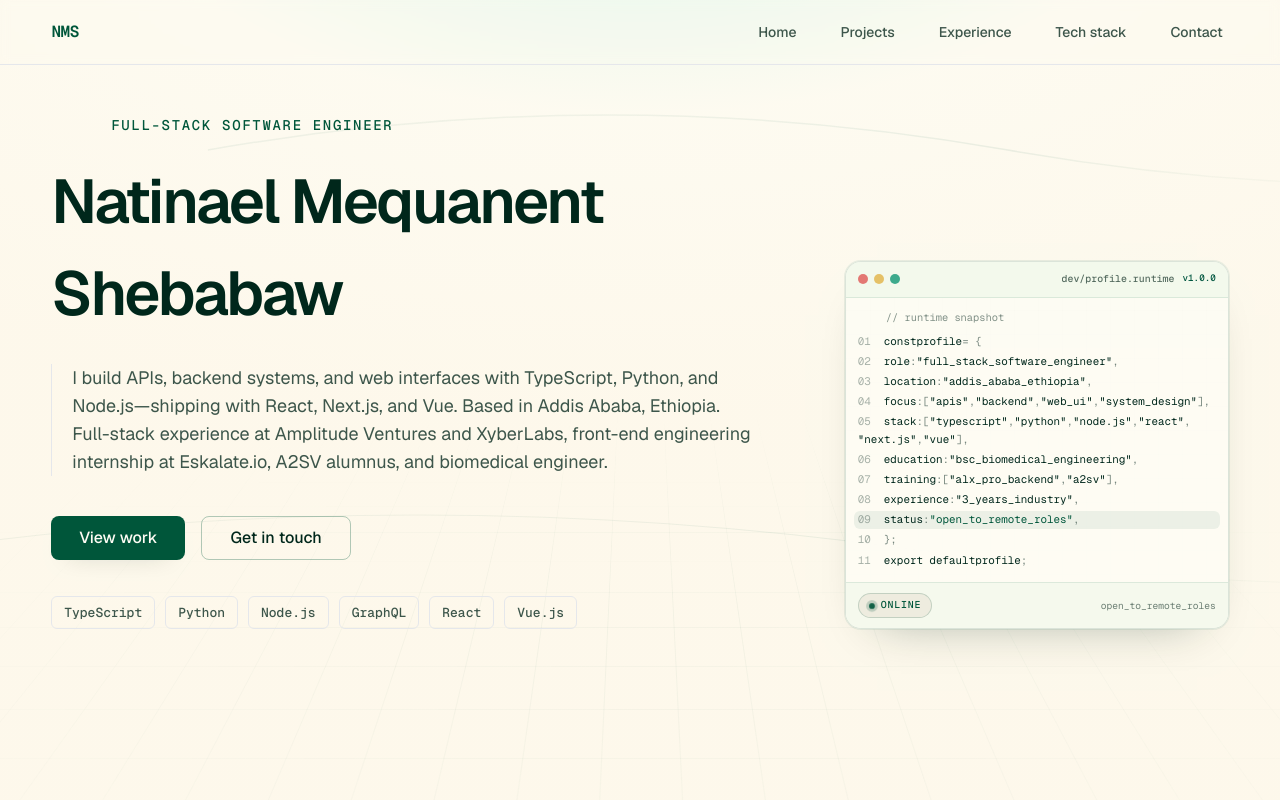
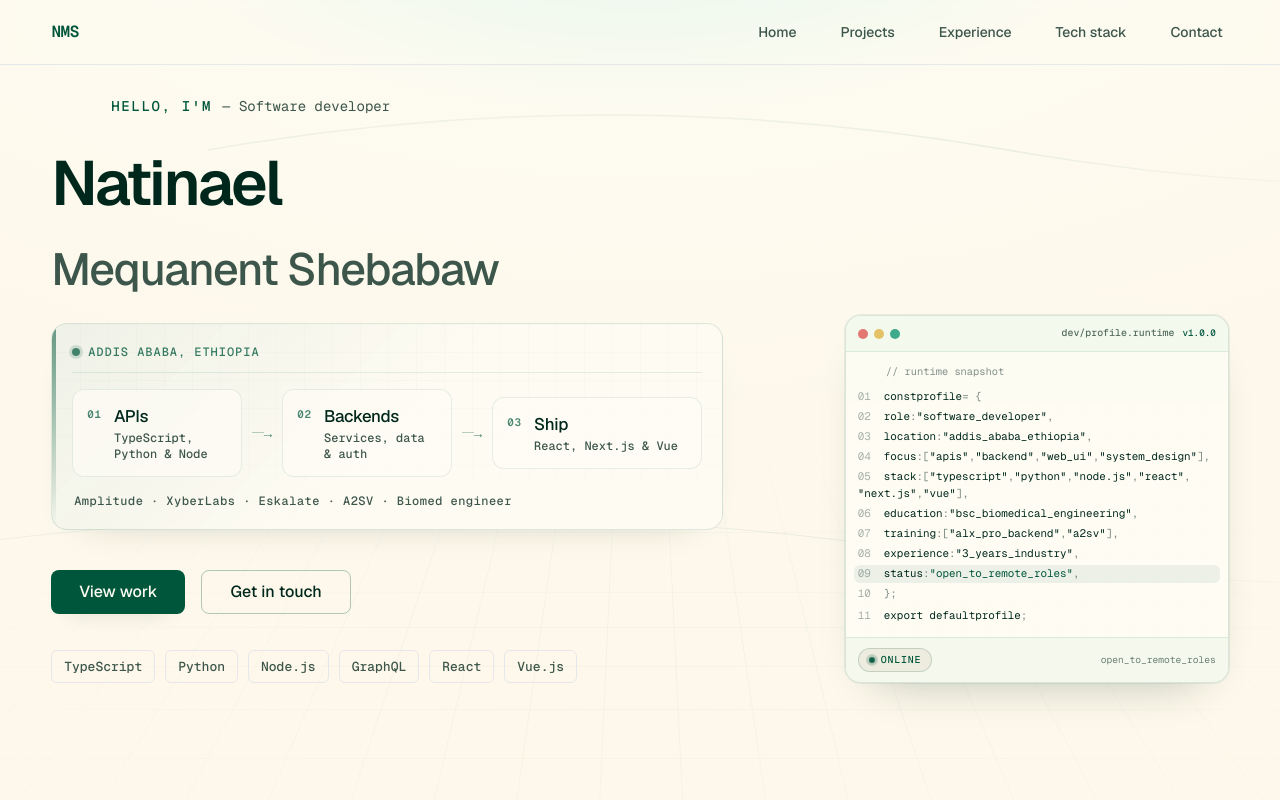
Before and after one commit to natinael96/portfolio, a Vue app: page / in a window 1280 px wide. Shown: the top 800 px of the page. Built offline with nearby package versions, Linux system fonts and the light colour scheme.

Commit message:
Update site content and styles: revise role label and meta description for clarity, enhance HeroSection layout with new greeting and display name, and introduce heroIntro object for improved content structure and presentation.

```diff
--- a/index.html
+++ b/index.html
@@ -7,8 +7,8 @@
     <link rel="icon" type="image/svg+xml" href="/favicon.svg" />
     <link rel="apple-touch-icon" href="/favicon.svg" />
     <meta name="viewport" content="width=device-width, initial-scale=1.0" />
-    <meta name="description" content="Natinael Mequanent Shebabaw — full-stack engineer in Addis Ababa building APIs, backend systems, and web interfaces with TypeScript, Python, Node.js, React, Next.js, and Vue." />
-    <title>Natinael Mequanent Shebabaw · Full-stack engineer</title>
+    <meta name="description" content="Natinael Mequanent Shebabaw — software developer in Addis Ababa. APIs, backends, and web interfaces with TypeScript, Python, Node.js, React, Next.js, and Vue." />
+    <title>Natinael Mequanent Shebabaw · Software developer</title>
   </head>
   <body>
     <div id="app"></div>
--- a/src/components/HeroSection.vue
+++ b/src/components/HeroSection.vue
@@ -16,22 +16,63 @@
           >
             <span class="h-px w-8 sm:w-12 bg-accent/25 shrink-0" aria-hidden="true" />
             <p class="font-mono text-xs sm:text-sm font-medium tracking-[0.12em] uppercase text-accent">
-              {{ site.roleLabel }}
+              {{ heroIntro.greeting }}
+              <span class="text-foreground-light normal-case tracking-normal font-normal">
+                — {{ site.roleLabel }}
+              </span>
             </p>
           </div>
+
           <h1
-            class="font-display text-[clamp(2.3rem,5vw,3.85rem)] font-semibold tracking-[-0.04em] text-balance mb-6 max-w-[22ch] lg:max-w-[20ch] xl:max-w-none text-foreground"
+            class="font-display text-[clamp(2.35rem,5.2vw,3.9rem)] font-semibold tracking-[-0.04em] text-balance mb-5 max-w-[22ch] lg:max-w-[20ch] xl:max-w-none text-foreground"
             v-motion-slide-top
           >
-            {{ site.name }}
+            <span class="block">{{ heroIntro.displayName.primary }}</span>
+            <span
+              class="block text-[0.68em] sm:text-[0.72em] font-medium text-foreground-light tracking-[-0.03em] mt-1 sm:mt-1.5"
+            >
+              {{ heroIntro.displayName.secondary }}
+            </span>
           </h1>
 
-          <p
-            class="text-base sm:text-lg text-foreground-light max-w-[66ch] leading-relaxed mb-9 lg:mb-10 lg:border-l lg:border-accent/15 lg:pl-5"
-            v-motion-slide-bottom
+          <div
+            class="hero-signal mb-9 lg:mb-10"
+            v-motion-fade
           >
-            {{ site.bio }}
-          </p>
+            <div class="hero-signal-accent" aria-hidden="true" />
+
+            <div class="hero-signal-location">
+              <span class="hero-signal-dot" aria-hidden="true" />
+              <span>{{ heroIntro.manifesto.location }}</span>
+            </div>
+
+            <ol class="hero-signal-steps">
+              <li
+                v-for="(step, index) in heroIntro.manifesto.steps"
+                :key="step.label"
+                class="hero-signal-step"
+              >
+                <div class="hero-signal-step-inner">
+                  <span class="hero-signal-index">{{ step.index }}</span>
+                  <div class="hero-signal-step-copy">
+                    <span class="hero-signal-label">{{ step.label }}</span>
+                    <span class="hero-signal-detail">{{ step.detail }}</span>
+                  </div>
+                </div>
+
+                <span
+                  v-if="index < heroIntro.manifesto.steps.length - 1"
+                  class="hero-signal-connector"
+                  aria-hidden="true"
+                >
+                  <span class="hero-signal-connector-line" />
+                  <span class="hero-signal-connector-arrow">→</span>
+                </span>
+              </li>
+            </ol>
+
+            <p class="hero-signal-footnote">{{ heroIntro.footnote }}</p>
+          </div>
 
           <div
             class="flex flex-wrap items-center justify-center lg:justify-start gap-3 sm:gap-4 mb-9"
@@ -143,7 +184,7 @@
 </template>
 
 <script setup lang="ts">
-import { devProfile, heroTech, site } from '../content/site'
+import { devProfile, heroIntro, heroTech, site } from '../content/site'
 
 const scrollTo = (id: string) => {
   const element = document.getElementById(id)
--- a/src/content/site.ts
+++ b/src/content/site.ts
@@ -4,13 +4,12 @@
 
 export const site = {
   name: 'Natinael Mequanent Shebabaw',
-  roleLabel: 'Full-stack software engineer',
-  bio: 'I build APIs, backend systems, and web interfaces with TypeScript, Python, and Node.js—shipping with React, Next.js, and Vue. Based in Addis Ababa, Ethiopia. Full-stack experience at Amplitude Ventures and XyberLabs, front-end engineering internship at Eskalate.io, A2SV alumnus, and biomedical engineer.',
+  roleLabel: 'Software developer',
   email: 'natinael.96@gmail.com',
   meta: {
-    title: 'Natinael Mequanent Shebabaw · Full-stack engineer',
+    title: 'Natinael Mequanent Shebabaw · Software developer',
     description:
-      'Full-stack engineer in Addis Ababa building APIs, backend systems, and web interfaces with TypeScript, Python, Node.js, React, Next.js, and Vue.',
+      'Software developer in Addis Ababa—APIs, backends, and web interfaces with TypeScript, Python, Node.js, React, Next.js, and Vue. Amplitude Ventures, XyberLabs, Eskalate.io, A2SV, biomedical engineering.',
   },
   social: {
     github: 'https://github.com/natinael96',
@@ -54,7 +53,7 @@ const projectsUnordered: Project[] = [
     id: 'nexus',
     title: 'ALX Project Nexus',
     description:
-      'Full-stack product work across a dedicated API/backend repo and a separate frontend app—end-to-end features, integration, and delivery.',
+      'Product work across a dedicated API/backend repo and a separate frontend app—end-to-end features, integration, and delivery.',
     tech: ['Node.js', 'TypeScript', 'React', 'GraphQL'],
     github: 'https://github.com/natinael96/alx-project-nexus',
   },
@@ -116,7 +115,7 @@ export interface Experience {
 export const experiences: Experience[] = [
   {
     id: 'amplitude',
-    role: 'Full-stack developer',
+    role: 'Software developer',
     company: 'Amplitude Ventures',
     category: 'professional',
     companyUrl: 'https://www.amplitude.ventures/',
@@ -130,7 +129,7 @@ export const experiences: Experience[] = [
   },
   {
     id: 'xyberlabs',
-    role: 'Full-stack developer',
+    role: 'Software developer',
     company: 'XyberLabs',
     category: 'professional',
     companyUrl: 'https://xyberlabs.et/',
@@ -188,6 +187,23 @@ export const experiences: Experience[] = [
   },
 ]
 
+export const heroIntro = {
+  greeting: 'Hello, I\'m',
+  displayName: {
+    primary: 'Natinael',
+    secondary: 'Mequanent Shebabaw',
+  },
+  manifesto: {
+    location: 'Addis Ababa, Ethiopia',
+    steps: [
+      { index: '01', label: 'APIs', detail: 'TypeScript, Python & Node' },
+      { index: '02', label: 'Backends', detail: 'Services, data & auth' },
+      { index: '03', label: 'Ship', detail: 'React, Next.js & Vue' },
+    ],
+  },
+  footnote: 'Amplitude · XyberLabs · Eskalate · A2SV · Biomed engineer',
+} as const
+
 export const heroTech = ['TypeScript', 'Python', 'Node.js', 'GraphQL', 'React', 'Vue.js'] as const
 
 export const devProfile = {
@@ -196,7 +212,7 @@ export const devProfile = {
   status: 'online',
   statusLabel: 'open_to_remote_roles',
   fields: [
-    { key: 'role', value: 'full_stack_software_engineer' },
+    { key: 'role', value: 'software_developer' },
     { key: 'location', value: 'addis_ababa_ethiopia' },
     { key: 'focus', values: ['apis', 'backend', 'web_ui', 'system_design'] },
     { key: 'stack', values: ['typescript', 'python', 'node.js', 'react', 'next.js', 'vue'] },
--- a/src/style.css
+++ b/src/style.css
@@ -82,6 +82,118 @@
   .brand-mark {
     @apply link-inline inline-flex min-h-[2.75rem] min-w-[2.75rem] items-center justify-center rounded-lg px-2 font-mono text-base font-semibold tracking-tight text-accent
       transition-opacity duration-200 hover:opacity-80 active:opacity-70 focus-visible:ring-offset-accent-fg;
+  }
+
+  .hero-signal {
+    @apply relative w-full max-w-2xl overflow-hidden rounded-2xl border border-solid p-4 sm:p-5 text-left;
+    border-color: color-mix(in oklch, var(--accent) 12%, transparent);
+    background:
+      linear-gradient(135deg, color-mix(in oklch, var(--accent) 6%, transparent), transparent 52%),
+      color-mix(in oklch, var(--accent-fg) 84%, transparent);
+    box-shadow: 0 16px 40px -34px oklch(0.24 0.05 168 / 0.34);
+  }
+
+  .hero-signal::before {
+    content: '';
+    position: absolute;
+    inset: 0;
+    pointer-events: none;
+    background:
+      linear-gradient(90deg, color-mix(in oklch, var(--accent) 7%, transparent) 1px, transparent 1px),
+      linear-gradient(180deg, color-mix(in oklch, var(--accent) 7%, transparent) 1px, transparent 1px);
+    background-size: 1.75rem 1.75rem;
+    opacity: 0.22;
+    mask-image: linear-gradient(180deg, black 50%, transparent 100%);
+  }
+
+  .hero-signal-accent {
+    @apply absolute left-0 top-0 bottom-0 w-1 rounded-l-2xl;
+    background: linear-gradient(
+      180deg,
+      color-mix(in oklch, var(--accent) 58%, transparent),
+      color-mix(in oklch, var(--accent) 16%, transparent) 72%,
+      transparent
+    );
+  }
+
+  .hero-signal-location {
+    @apply relative z-[1] flex items-center gap-2 mb-4 pb-3 border-b border-solid font-mono text-[0.72rem] sm:text-xs font-medium tracking-[0.08em] uppercase;
+    border-color: color-mix(in oklch, var(--accent) 10%, transparent);
+    color: color-mix(in oklch, var(--accent) 78%, transparent);
+  }
+
+  .hero-signal-dot {
+    @apply relative inline-flex h-2 w-2 shrink-0 rounded-full;
+    background-color: color-mix(in oklch, var(--accent) 72%, transparent);
+    box-shadow: 0 0 0 3px color-mix(in oklch, var(--accent) 14%, transparent);
+  }
+
+  .hero-signal-steps {
+    @apply relative z-[1] flex list-none flex-col gap-0 p-0 m-0 sm:flex-row sm:items-stretch;
+  }
+
+  .hero-signal-step {
+    @apply flex min-w-0 flex-1 flex-col sm:flex-row sm:items-center;
+  }
+
+  .hero-signal-step-inner {
+    @apply flex min-w-0 flex-1 items-start gap-3 rounded-xl border border-solid p-3 sm:p-3.5;
+    border-color: color-mix(in oklch, var(--accent) 9%, transparent);
+    background-color: color-mix(in oklch, var(--accent-fg) 76%, transparent);
+  }
+
+  .hero-signal-index {
+    @apply shrink-0 font-mono text-[0.68rem] font-semibold tracking-[0.08em] tabular-nums;
+    color: color-mix(in oklch, var(--accent) 70%, transparent);
+    padding-top: 0.1rem;
+  }
+
+  .hero-signal-step-copy {
+    @apply flex min-w-0 flex-col gap-0.5;
+  }
+
+  .hero-signal-label {
+    @apply font-display text-base sm:text-[1.05rem] font-medium tracking-[-0.02em] text-foreground;
+  }
+
+  .hero-signal-detail {
+    @apply font-mono text-[0.72rem] sm:text-xs font-medium leading-snug text-foreground-light;
+  }
+
+  .hero-signal-connector {
+    @apply flex shrink-0 items-center justify-center px-2 py-2 sm:px-2.5 sm:py-0;
+  }
+
+  .hero-signal-connector-line {
+    @apply hidden sm:block h-px w-3;
+    background-color: color-mix(in oklch, var(--accent) 28%, transparent);
+  }
+
+  .hero-signal-connector-arrow {
+    @apply font-mono text-sm font-semibold leading-none;
+    color: color-mix(in oklch, var(--accent) 68%, transparent);
+  }
+
+  .hero-signal-footnote {
+    @apply relative z-[1] mt-4 pl-0.5 font-mono text-[0.72rem] sm:text-xs font-medium tracking-[0.04em] text-foreground-light;
+  }
+
+  @media (max-width: 639px) {
+    .hero-signal-step + .hero-signal-step {
+      margin-top: 0.5rem;
+    }
+
+    .hero-signal-connector {
+      @apply py-0 px-3;
+    }
+
+    .hero-signal-connector-line {
+      @apply hidden;
+    }
+
+    .hero-signal-connector-arrow {
+      transform: rotate(90deg);
+    }
   }
 
   .dev-panel {
```
